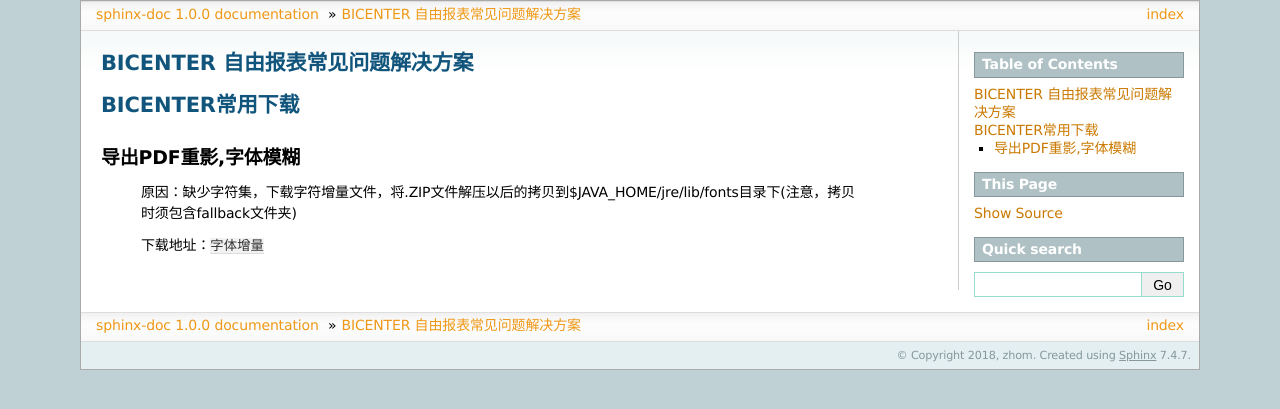
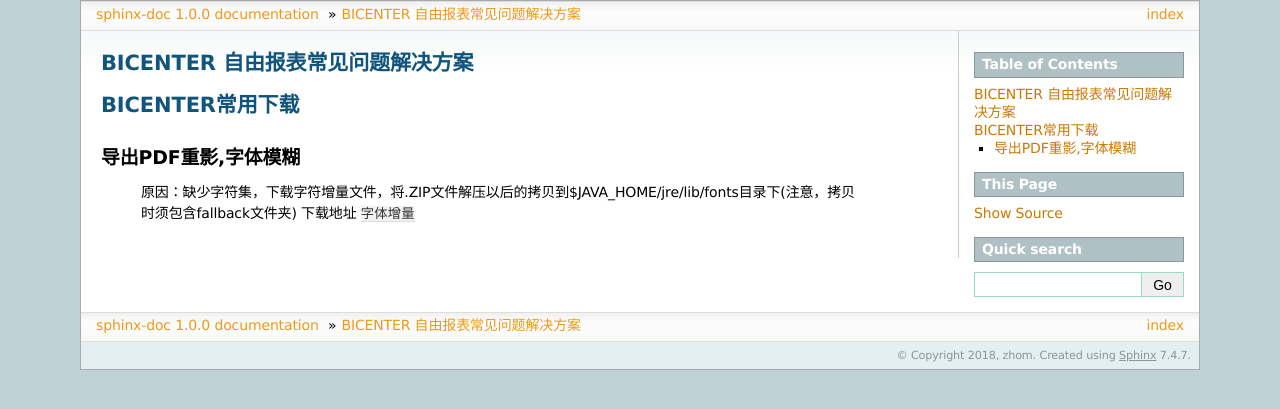
Before and after one commit to bicenter2019/bicenter-doc, a Sphinx documentation site: the page built from source/bicenter_list.rst, in a window 1280 px wide. Shown: the top 409 px of the page. Built offline with Sphinx 7.4.7, drawn with Linux system fonts in a browser that asks for light colours; cross-references to code outside the pages are shown as plain code.

Commit message:
Add files via upload

```diff
--- a/source/bicenter_list.rst
+++ b/source/bicenter_list.rst
@@ -8,5 +8,5 @@
 导出PDF重影,字体模糊
 -----------------------
  原因：缺少字符集，下载字符增量文件，将.ZIP文件解压以后的拷贝到$JAVA_HOME/jre/lib/fonts目录下(注意，拷贝时须包含fallback文件夹)
-
- 下载地址：:source:`字体增量 <source/_static/downloadRes/chinese.font.patch.zip>`
+ 下载地址
+ :source:`字体增量 <source/_static/downloadRes/chinese.font.patch.zip>`
```
